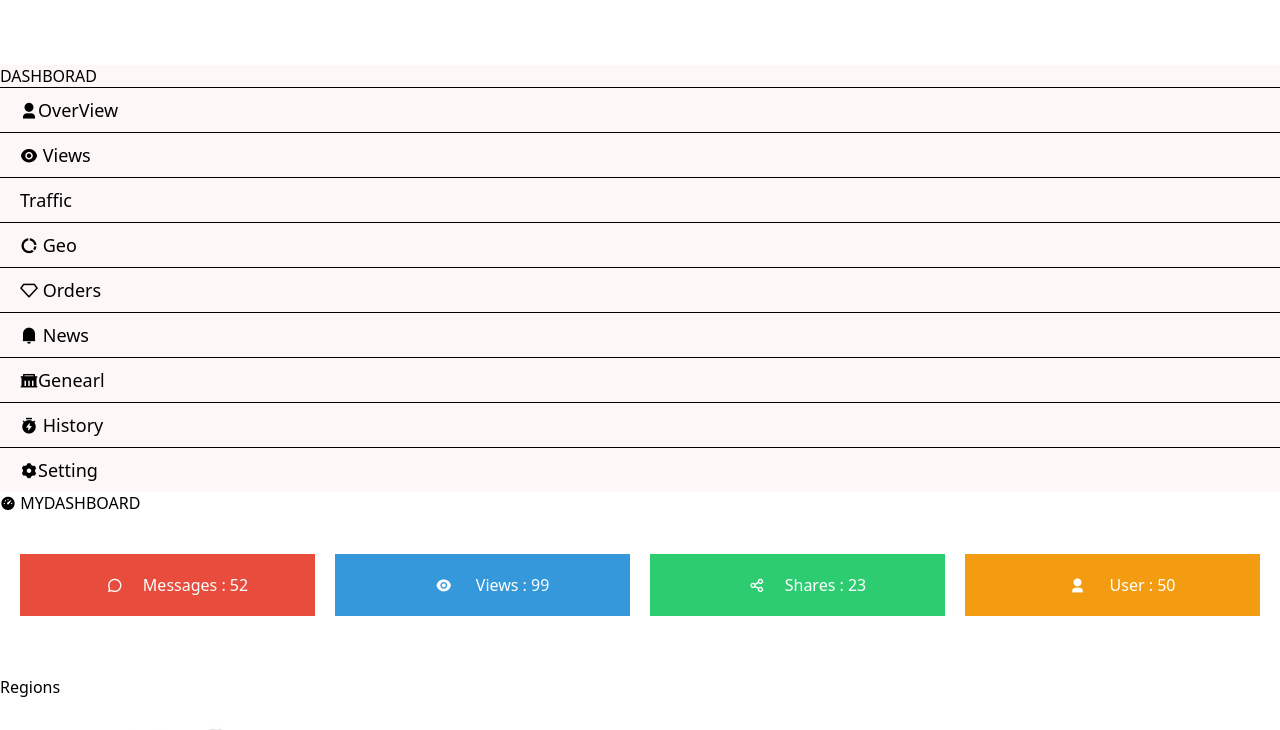
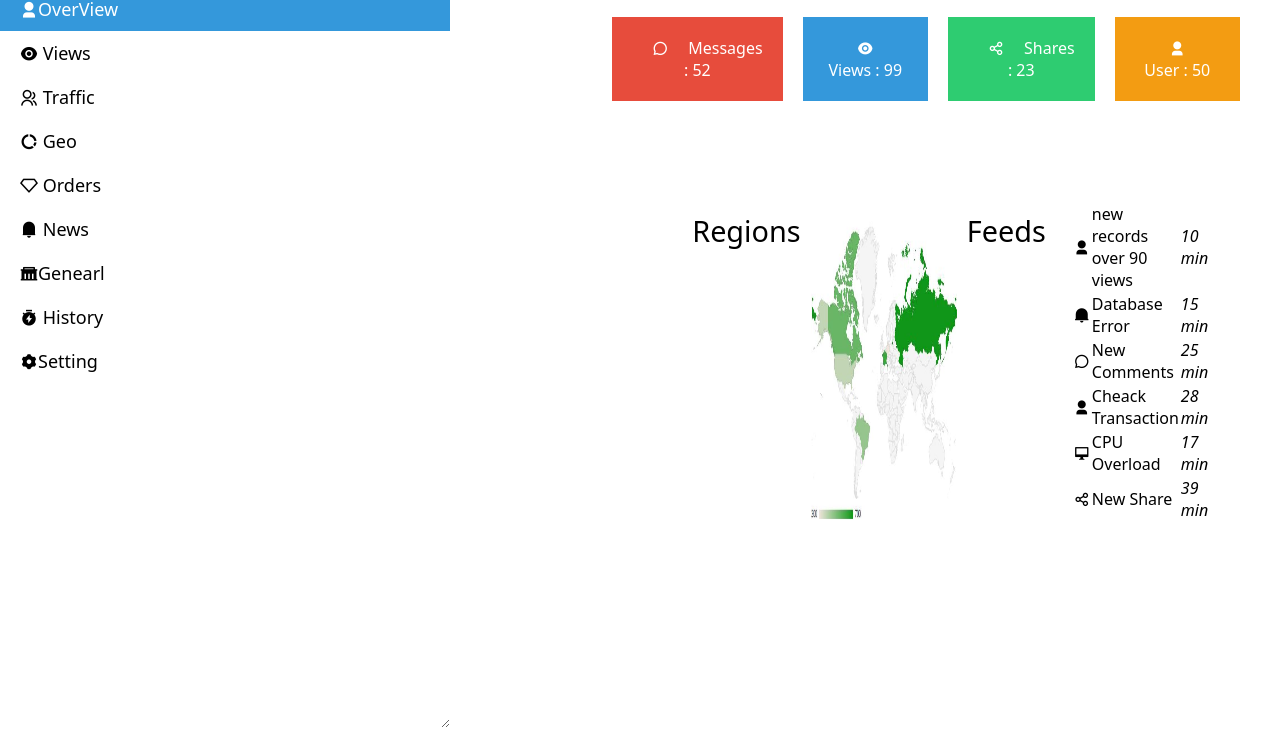
Before and after one commit to Germaine144/General-Coding, a plain HTML site: page index.html in a window 1280 px wide. Shown: the part 72-802 px from the top of the page. Drawn offline with nearby package versions, Linux system fonts and the light colour scheme.

Commit message:
puting navbar and main section on both side

```diff
--- a/index.html
+++ b/index.html
@@ -23,13 +23,13 @@
         <header>DASHBORAD</header>
         <ul>
             <li>
-                <a href="#"> <i class="ri-user-3-fill"></i>OverView</a>
+                <a href="#" style="background-color: #3498db ; color: white;"> <i class="ri-user-3-fill"></i>OverView</a>
             </li>
             <li>
                 <a href="#"><i class="ri-eye-fill"></i> Views</a>
             </li>
             <li>
-                <a href="#">Traffic</a>
+                <a href="#"><i class="ri-group-line"></i> Traffic</a>
             </li>
             <li>
                 <a href="#"><i class="ri-donut-chart-fill"></i> Geo</a>
@@ -60,11 +60,12 @@
             <div class="card green"> <i class="ri-share-line"></i>Shares : 23</div>
             <div class="card orange"> <i class="ri-user-3-fill"></i> User : 50</div>
         </div>
-        <section>
+        <section class="sec">
             <header>Regions</header>
             <img src="region.jpg">
-            <header>Feeds </header>
-            <table class="styled-table">
+
+            <table class="table">
+                <header style="text-align: center;">Feeds </header>
                 <tbody>
                     <tr>
                         <td><i class="ri-user-3-fill"></i></td>
--- a/style.css
+++ b/style.css
@@ -15,13 +15,13 @@ section{
     margin-top: 40px;
 }
 #navbar{
-    background-color: rgb(253, 247, 247);
+    background-color: white;
     width: 100%;
-    border-radius: 1px solid;
+    border-radius: ;
 }
 #navbar li{
    color: gray;
-   border-top: 1px solid black;
+   border-top: ;
    list-style: none;
 
 }
@@ -61,7 +61,47 @@ border-radius: 50px;
 .card.green { background-color: #2ecc71; }
 .card.orange { background-color: #f39c12; }
 
+header{
+    color: black;
+    margin: 10px;
+
+    font-size: 1.8em;
+    font-weight: 500;
+}
+
 .table{
-    display: block;
-    text-align: left;
+ padding-left: 16px;
+ box-sizing: inherit;
 }
+tr{
+    display: table-row;
+    vertical-align: inherit;
+
+}
+.sec{
+    display: flex;
+    justify-content:space-between;
+    padding: 10px 20px;
+    margin: 70px;
+}
+.sec img{
+   width: 30%;
+}
+@media only screen and (min-width:815px){
+    body{
+        flex-direction: row;
+    }
+    #navbar{
+        width: 450px;
+        position: fixed;
+        height: 100%;
+        resize: horizontal;
+        overflow-x: scroll;
+    }
+    #main{
+        margin: 0 20px;
+        margin-left: 350px;
+        max-width: fit-content;
+
+    }
+}
```
